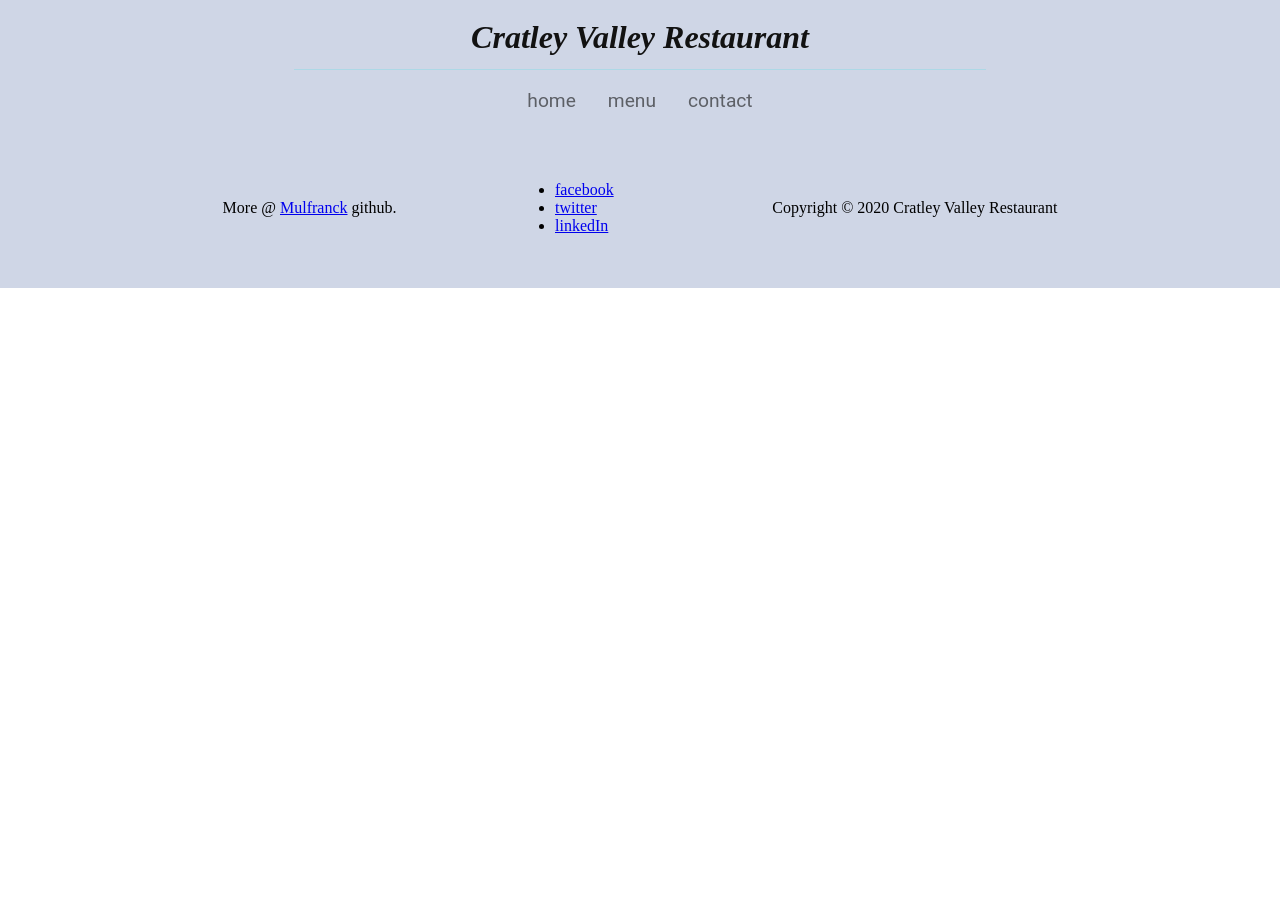
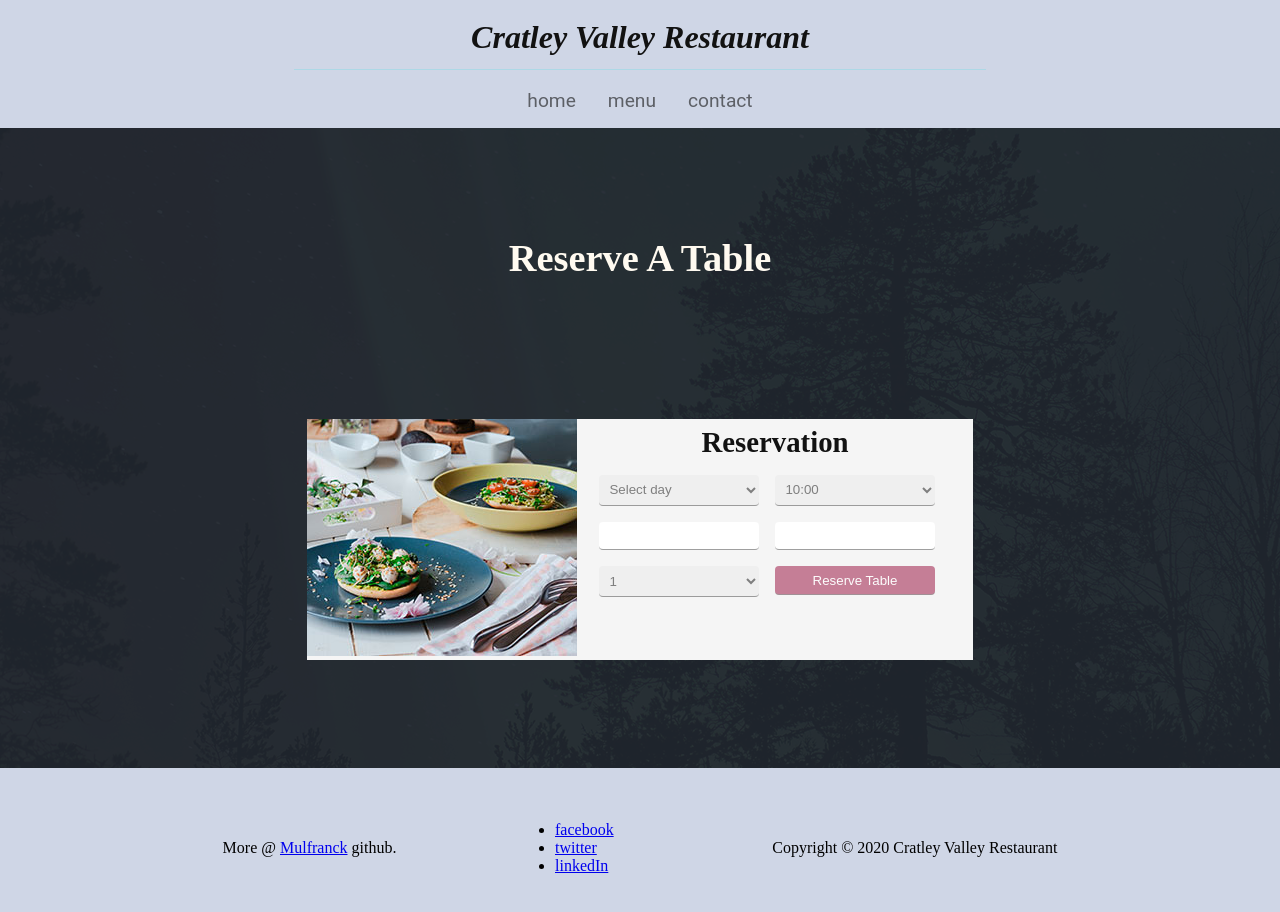
Before and after one commit to mulfranck/cv-restaurant, a website built with webpack: page dist/index.html in a window 1280 px wide. Before the commit the page ends 800 px from the top, so only its background shows below. Built offline with nearby package versions, Linux system fonts and the light colour scheme.

Commit message:
Reservation section done

```diff
--- a/package.json
+++ b/package.json
@@ -5,7 +5,7 @@
   "private": true,
   "scripts": {
     "test": "echo \"Error: no test specified\" && exit 1",
-    "build": "webpack --mode=development",
+    "build": "webpack --config webpack.config.js --mode=development",
     "watch": "webpack --watch"
   },
   "keywords": [],
--- /dev/null
+++ b/src/Sections/Reservation.js
@@ -0,0 +1,130 @@
+import ad_el_img from './../../asset/blog_post_04.jpg';
+
+const Reservation = () => {
+  // return an array of the elements surrounded by the give tag name
+  const handle_list_els = (arr, tag) => {
+    return arr.map((arr_item) => {
+      return `<${tag}> ${arr_item} </${tag}>`;
+    });
+  };
+
+  const section_res_el = document.createElement('section');
+  const container_el = document.createElement('div');
+  const header_el = document.createElement('header');
+  const section_form_hold_el = document.createElement('section');
+  const article_ads_el = document.createElement('aricle');
+  const article_reservation_form_el = document.createElement('aricle');
+  const h2_el = document.createElement('h2');
+  const form_el = document.createElement('form');
+
+  const article_row_one_el = document.createElement('article');
+  const article_row_two_el = document.createElement('article');
+  const article_row_three_el = document.createElement('article');
+
+  const article_work_hr_el = document.createElement('article');
+  const article_work_day_el = document.createElement('article');
+
+  const article_tel_el = document.createElement('article');
+  const article_name_el = document.createElement('article');
+
+  const article_place_el = document.createElement('article');
+  const article_submit_el = document.createElement('article');
+
+  const select_work_day_el = document.createElement('select');
+  const select_work_hr_el = document.createElement('select');
+  const select_place_el = document.createElement('select');
+
+  const work_days = [
+    'Select day',
+    'sunday',
+    'monday',
+    'tuesday',
+    'wednesday',
+    'thursday',
+    'friday',
+    'saturday',
+  ];
+  const work_hours = [
+    '10:00',
+    '12:00',
+    '14:00',
+    '16:00',
+    '18:00',
+    '20:00',
+    '22:00',
+  ];
+
+  const num_places = [1, 2, 3, 4, 5];
+
+  // Adding the option element in the select elements
+  select_work_hr_el.innerHTML = handle_list_els(work_hours, 'option');
+
+  console.log(handle_list_els(work_days, 'option'));
+
+  // Assigning classes respective per styling file.
+  section_res_el.classList.add('reservation');
+  container_el.classList.add('container');
+  section_form_hold_el.classList.add('b-fo');
+  article_reservation_form_el.classList.add('reservation-form');
+  article_row_one_el.classList.add('row');
+  article_row_two_el.classList.add('row');
+  article_row_three_el.classList.add('row');
+
+  // Adding content
+  header_el.innerHTML = `<h2>Reserve A Table</h2>`;
+  article_ads_el.innerHTML = `<img src=${ad_el_img} >`;
+  h2_el.innerText = `Reservation`;
+
+  select_place_el.innerHTML = handle_list_els(num_places, 'option');
+  select_work_day_el.innerHTML = handle_list_els(work_days, 'option');
+  select_work_hr_el.innerHTML = handle_list_els(work_hours, 'option');
+
+  // this is the form container it has two elements an h2 heading
+  // and the actual form itself
+  article_reservation_form_el.appendChild(h2_el);
+  article_reservation_form_el.appendChild(form_el);
+
+  // articles in the form
+  article_work_day_el.appendChild(select_work_day_el);
+  article_work_hr_el.appendChild(select_work_hr_el);
+
+  article_name_el.innerHTML = `<input type="text" name="name" id="name" />`;
+  article_tel_el.innerHTML = `<input type="tel" name="tel" id="tel" />`;
+
+  article_place_el.appendChild(select_place_el);
+  article_submit_el.innerHTML = `<button type="submit">Reserve Table</button>`;
+  // in the
+  // in row one we have two articles for
+  article_row_one_el.appendChild(article_work_day_el);
+  article_row_one_el.appendChild(article_work_hr_el);
+
+  // in row two we have two ele the name and tel
+  article_row_two_el.appendChild(article_name_el);
+  article_row_two_el.appendChild(article_tel_el);
+
+  // in third row we have tow el the submit and place num
+  article_row_three_el.appendChild(article_place_el);
+  article_row_three_el.appendChild(article_submit_el);
+
+  // the form holder has two elements the one with an img and the
+  // actuall form container
+  section_form_hold_el.appendChild(article_ads_el);
+  section_form_hold_el.appendChild(article_reservation_form_el);
+
+  // in the actual form there is three elements
+  // which are the respective rows
+  form_el.appendChild(article_row_one_el);
+  form_el.appendChild(article_row_two_el);
+  form_el.appendChild(article_row_three_el);
+
+  // in container we have the header and the form holder
+  container_el.appendChild(header_el);
+  container_el.appendChild(section_form_hold_el);
+
+  // in the section we have only container
+  section_res_el.appendChild(container_el);
+
+  return section_res_el;
+};
+
+export default Reservation;
--- a/src/index.css
+++ b/src/index.css
@@ -250,8 +250,8 @@ header .nav-bar ul {
   padding-bottom: 0;
 }
 
-.b-fo article {
-  width: 50%;
+.b-fo > article {
+  flex: 1 0 50%;
 }
 .b-fo img {
   width: 100%;
@@ -278,7 +278,7 @@ header .nav-bar ul {
 }
 
 .row article {
-  flex: 1 0 0;
+  flex: 1;
   max-width: 50%;
   width: 50%;
   margin-right: 1rem;
--- a/src/index.js
+++ b/src/index.js
@@ -1,3 +1,4 @@
+import Reservation from './Sections/Reservation';
 import Footer from './Sections/Footer';
 import Navbar from './Sections/Nav-bar';
 
@@ -6,6 +7,7 @@ const Content = (() => {
 
   $content.appendChild(Navbar());
 
+  $content.appendChild(Reservation())
   $content.appendChild(Footer());
   return $content;
 })();
--- a/webpack.config.js
+++ b/webpack.config.js
@@ -6,6 +6,10 @@ module.exports = {
 
   output: {
     path: path.resolve(__dirname, 'dist'),
-    filename: 'main.js'
+    filename: 'main.js',
   },
-}
+
+  module: {
+    rules: [{ test: /\.(jpg|png)$/i, type: 'asset' }],
+  },
+};
```
Also changed, not shown: asset/blog_post_04.jpg (added), dist/935c243a09b35d1c561a.jpg (added), dist/main.js.
